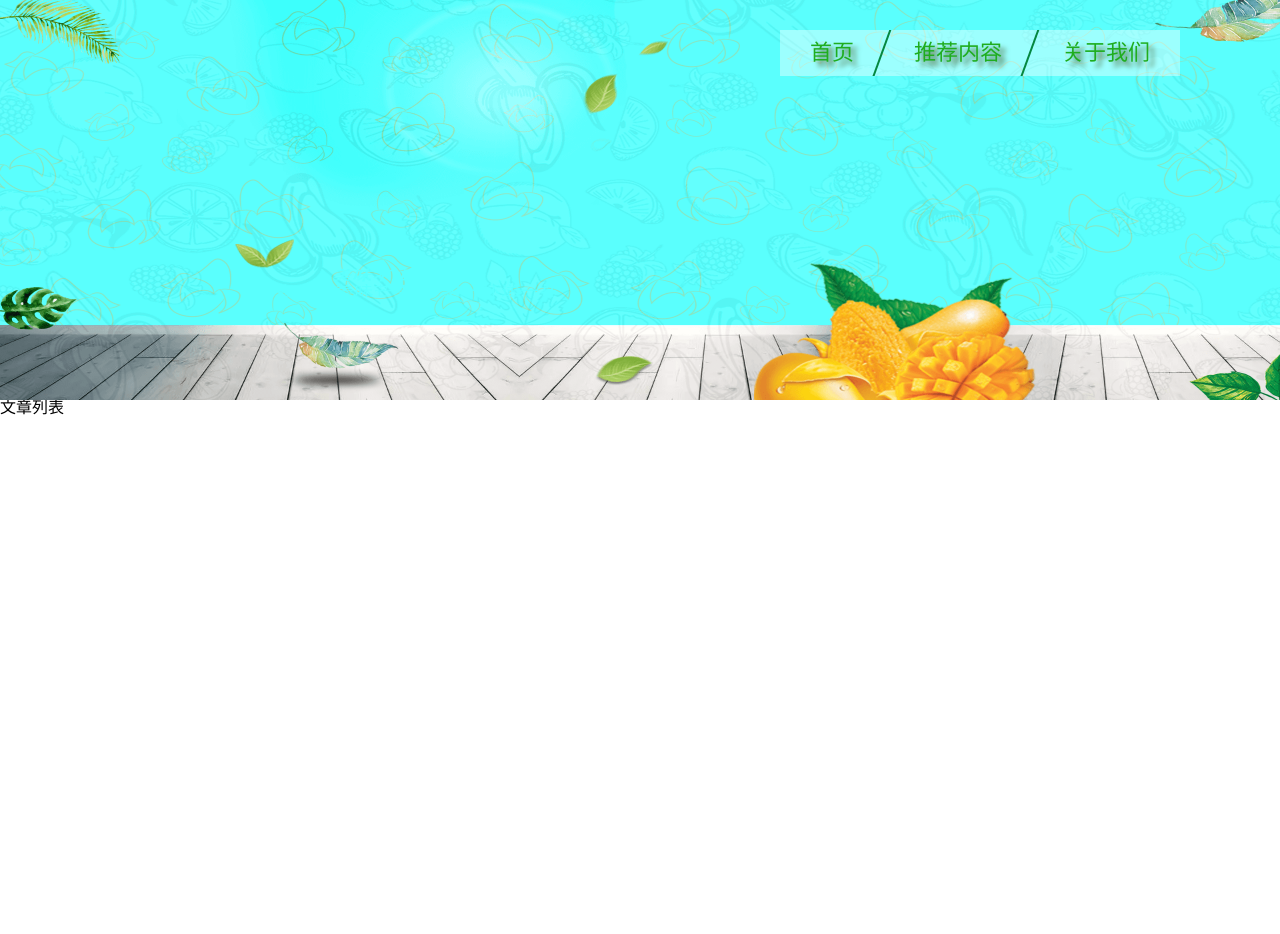
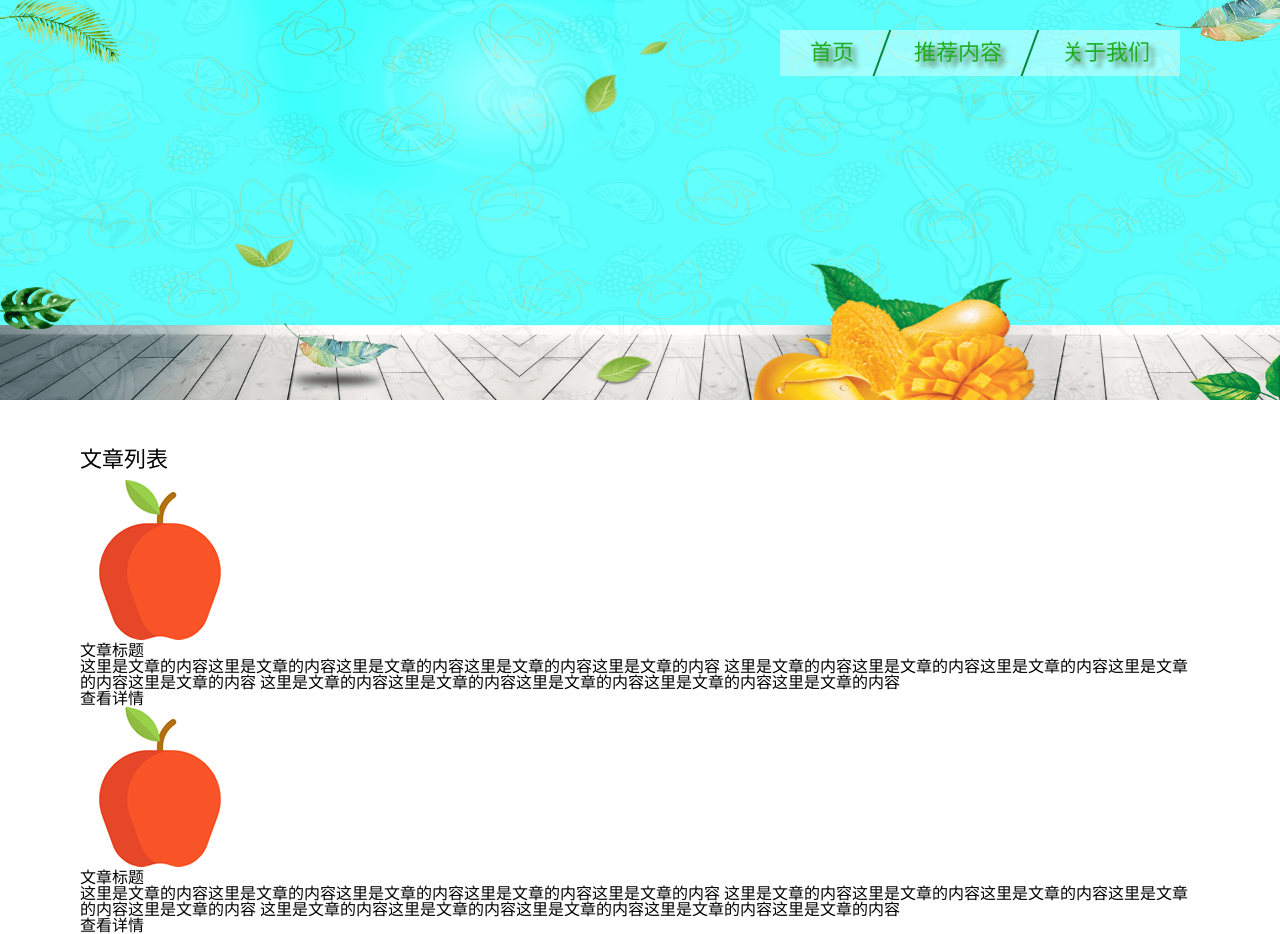
Before and after one commit to webxinyu/my-app, an Angular app: page /article-list in a window 1280 px wide. Before the commit the page ends 800 px from the top, so only its background shows below. Built offline with nearby package versions, Linux system fonts and the light colour scheme.

Commit message:
列表添加

```diff
--- a/src/app/article-list/article-list.component.css
+++ b/src/app/article-list/article-list.component.css
@@ -17,3 +17,13 @@ typePage {
   right:100px;
   top:30px;
 }
+.listCon {          /* 文章列表 */
+  width: 1120px;
+  margin:0 auto;
+  margin-top: 40px;
+}
+.listCon h1 {
+  height: 40px;
+  line-height: 40px;
+  font-size:22px;
+}
--- a/src/app/article-list/article-list.component.html
+++ b/src/app/article-list/article-list.component.html
@@ -5,11 +5,32 @@
       <app-navigation-bar></app-navigation-bar>
     </div>
   </section>
-  <section>
+  <section class="listCon">
     <h1>文章列表</h1>
     <ul>
       <li>
-
+        <img src="../../assets/img/classify01.png" />
+        <div>
+          <h2>文章标题</h2>
+          <h3>
+            这里是文章的内容这里是文章的内容这里是文章的内容这里是文章的内容这里是文章的内容
+            这里是文章的内容这里是文章的内容这里是文章的内容这里是文章的内容这里是文章的内容
+            这里是文章的内容这里是文章的内容这里是文章的内容这里是文章的内容这里是文章的内容
+          </h3>
+          <span>查看详情</span>
+        </div>
+      </li>
+      <li>
+        <img src="../../assets/img/classify01.png" />
+        <div>
+          <h2>文章标题</h2>
+          <h3>
+            这里是文章的内容这里是文章的内容这里是文章的内容这里是文章的内容这里是文章的内容
+            这里是文章的内容这里是文章的内容这里是文章的内容这里是文章的内容这里是文章的内容
+            这里是文章的内容这里是文章的内容这里是文章的内容这里是文章的内容这里是文章的内容
+          </h3>
+          <span>查看详情</span>
+        </div>
       </li>
     </ul>
   </section>
```
